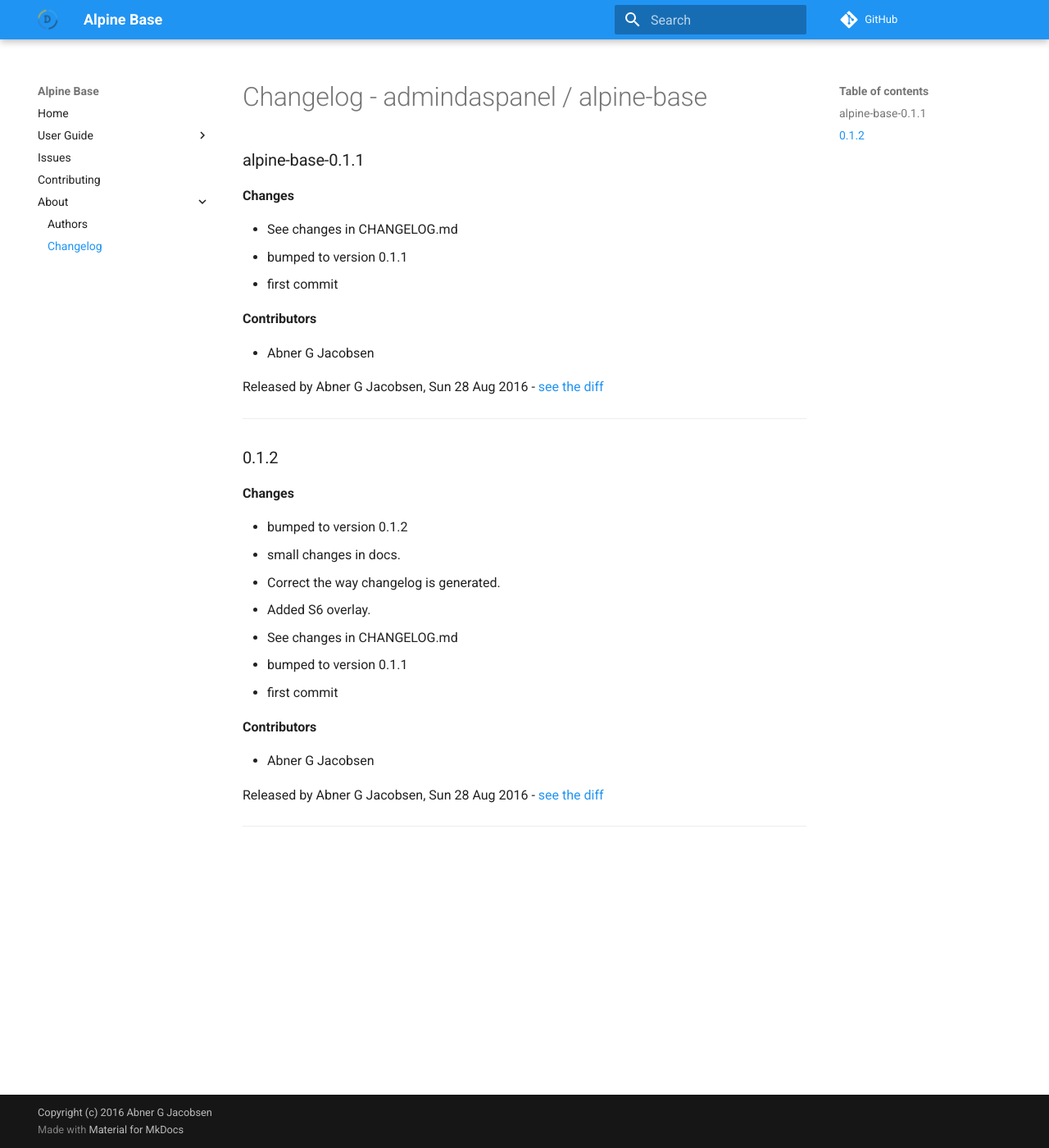
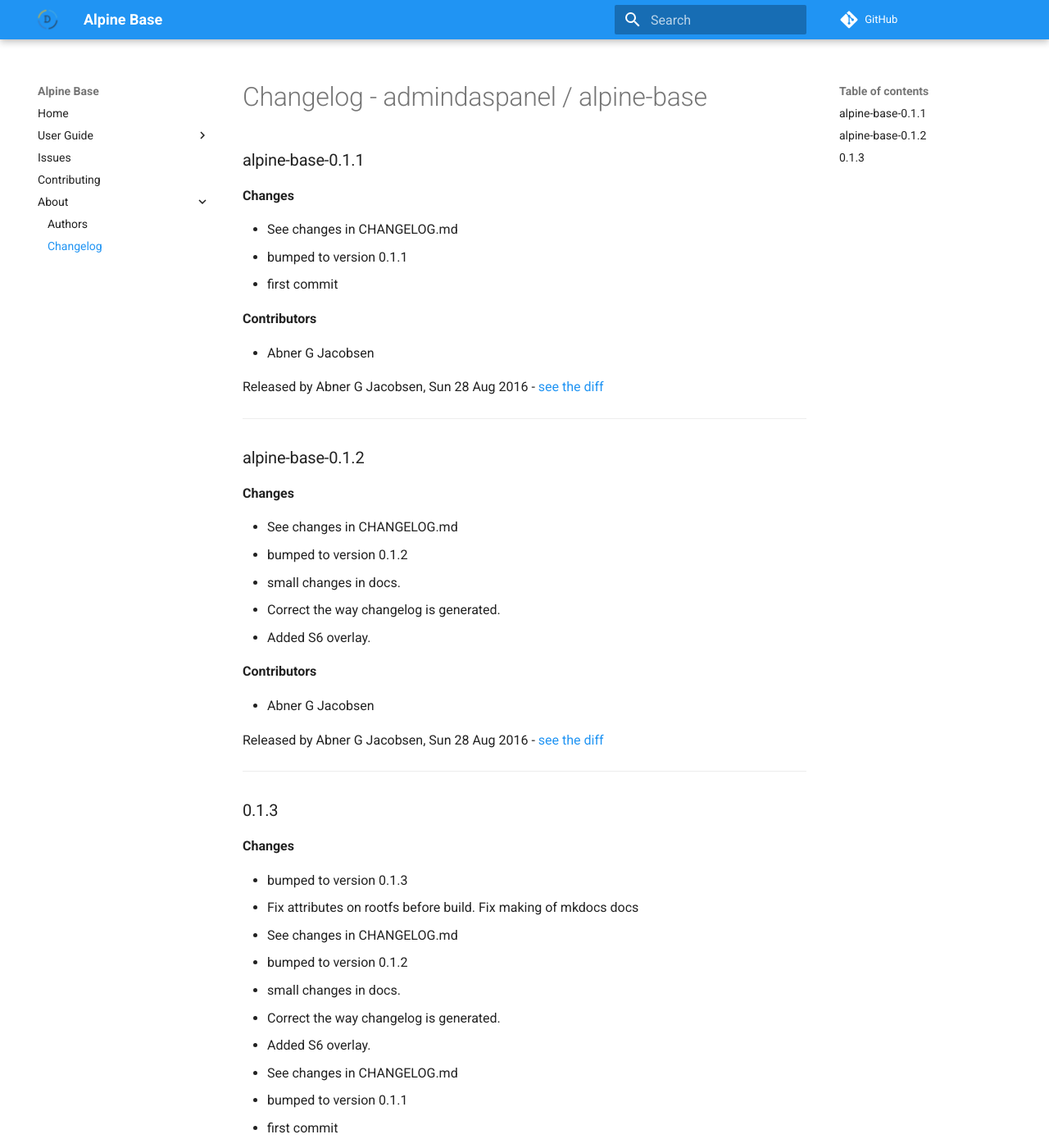
Before and after one commit to SIXwishlist/alpine-base, an MkDocs documentation site: the page built from docs/changelog.md, in a window 1280 px wide and 1400 px high. Shown: the whole window at 82% size. Built offline with MkDocs 1.6.1 and Material for MkDocs 9.7.7, drawn with Linux system fonts in a browser that asks for light colours; comment, search, counter and statistics services are not loaded; old or Windows-style settings are respelled for this version of MkDocs.

Commit message:
See changes in CHANGELOG.md

```diff
--- a/docs/changelog.md
+++ b/docs/changelog.md
@@ -15,9 +15,29 @@
 [see the diff](https://github.com/admindaspanel/alpine-base/compare/...#diff)
 ______________
 
-### 0.1.2
+### alpine-base-0.1.2
 __Changes__
 
+- See changes in CHANGELOG.md
+- bumped to version 0.1.2
+- small changes in docs.
+- Correct the way changelog is generated.
+- Added S6 overlay.
+
+__Contributors__
+
+- Abner G Jacobsen
+
+Released by Abner G Jacobsen, Sun 28 Aug 2016 -
+[see the diff](https://github.com/admindaspanel/alpine-base/compare/...#diff)
+______________
+
+### 0.1.3
+__Changes__
+
+- bumped to version 0.1.3
+- Fix attributes on rootfs before build. Fix making of mkdocs docs
+- See changes in CHANGELOG.md
 - bumped to version 0.1.2
 - small changes in docs.
 - Correct the way changelog is generated.
@@ -31,5 +51,5 @@
 - Abner G Jacobsen
 
 Released by Abner G Jacobsen, Sun 28 Aug 2016 -
-[see the diff](https://github.com/admindaspanel/alpine-base/compare/e794b6646b6fd8f677c0a36af19d72e14f6311cc...0.1.2#diff)
+[see the diff](https://github.com/admindaspanel/alpine-base/compare/e794b6646b6fd8f677c0a36af19d72e14f6311cc...0.1.3#diff)
 ______________
```
Also changed, not shown: CHANGELOG.md (+22 -2 lines).
